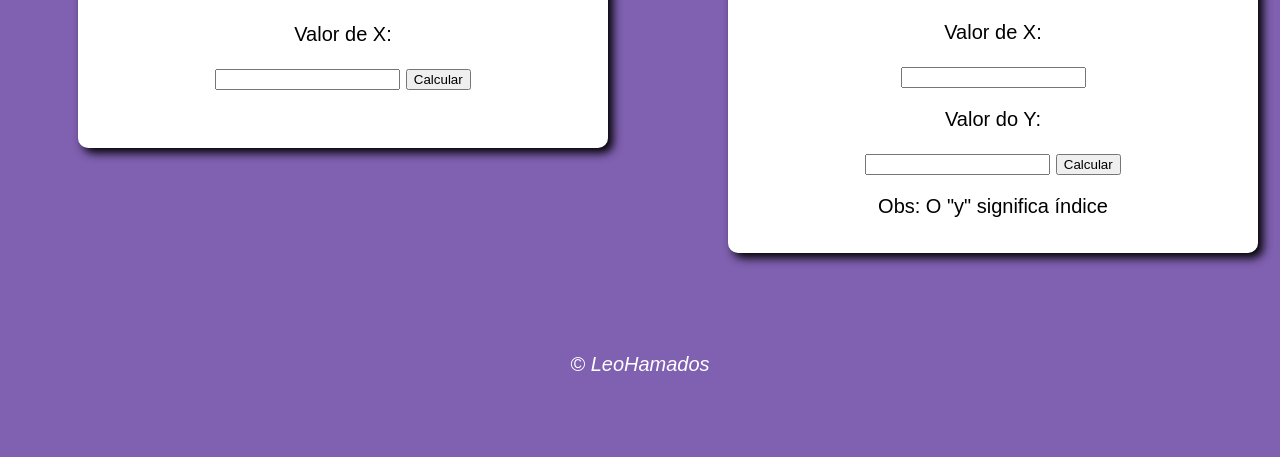
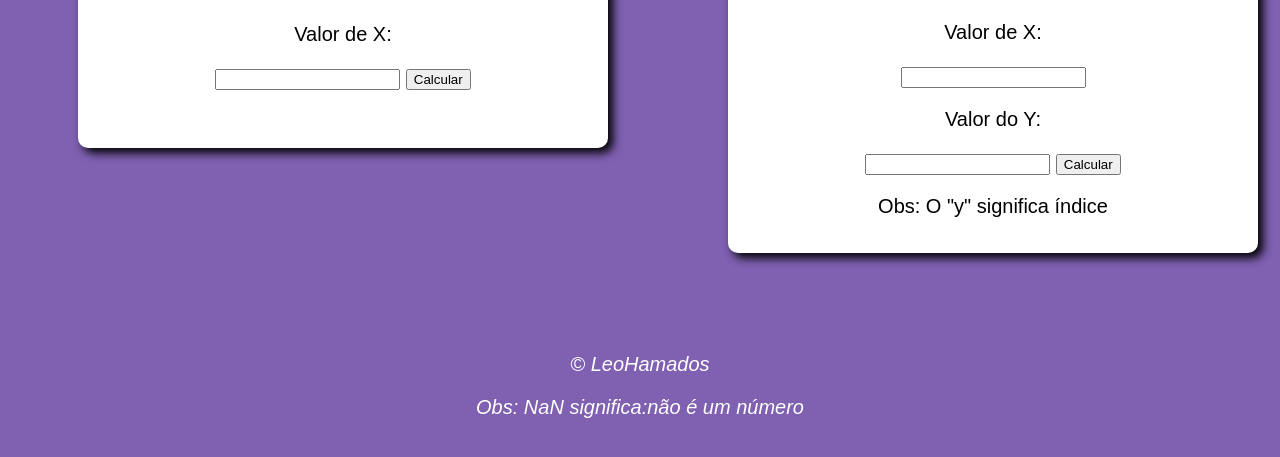
Before and after one commit to LeoHamada/Radical, a plain HTML site: page index.html in a window 1280 px wide. Shown: the part 299-756 px from the top of the page. Drawn offline with Linux system fonts and the light colour scheme.

Commit message:
Update index.html

```diff
--- a/index.html
+++ b/index.html
@@ -36,6 +36,7 @@
     </section>
     <footer>
     <p>&copy; LeoHamados</p>
+        <p>Obs: NaN significa:não é um número</p>
     </footer>
     <script src="script.js"></script>
 
```
